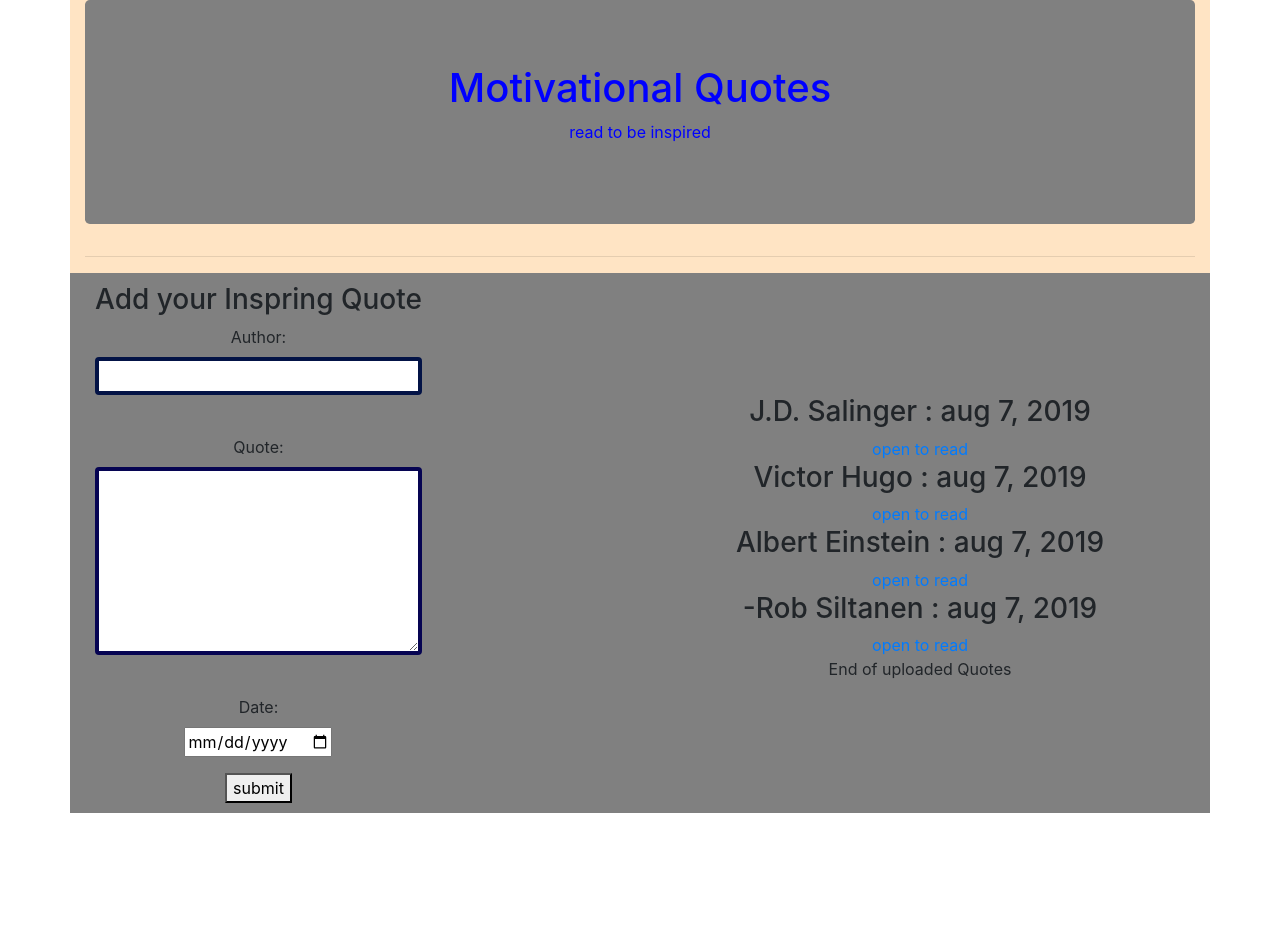
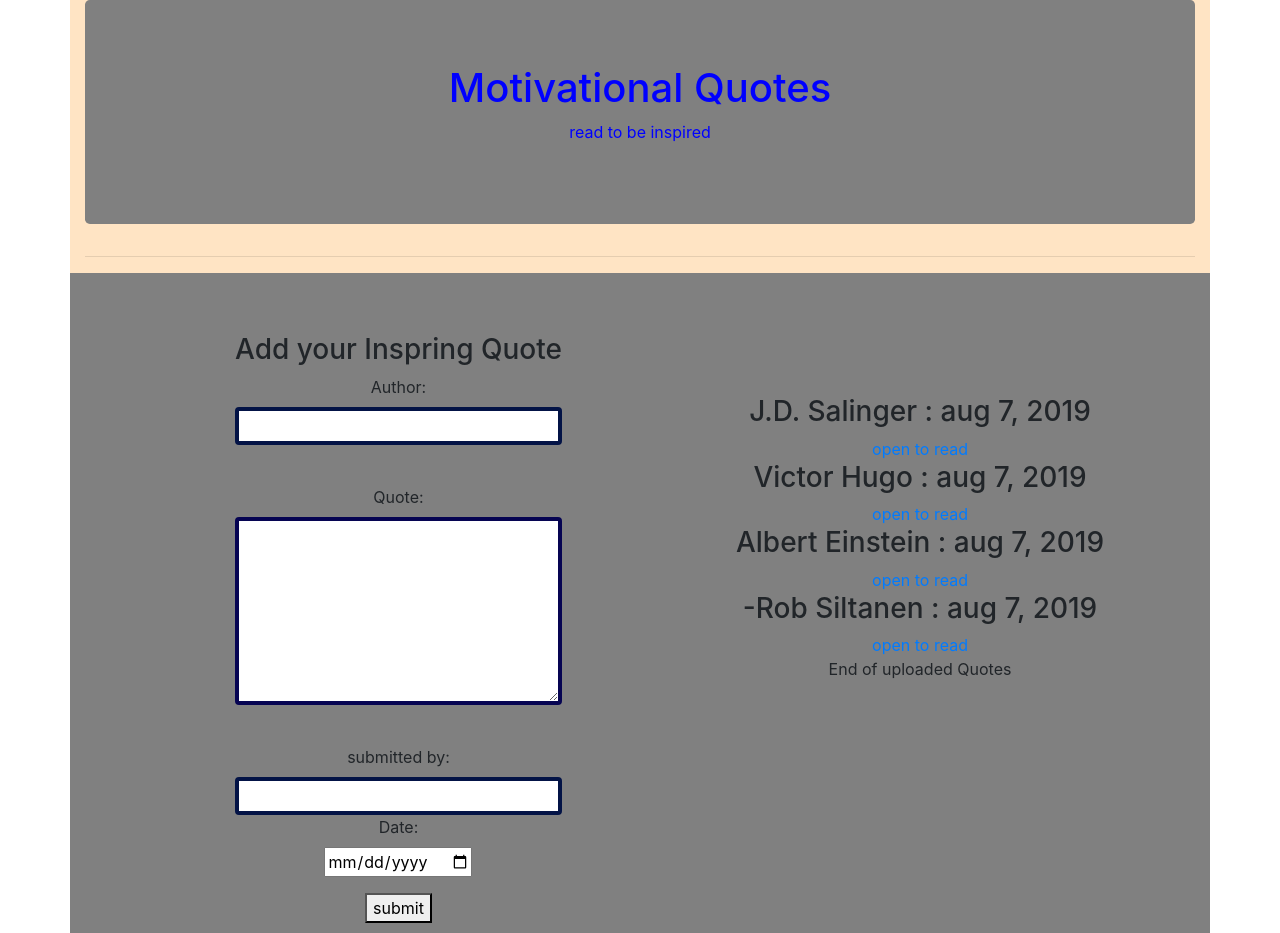
Before and after one commit to limobrian/Quotes-App, an Angular app: page / in a window 1280 px wide. Before the commit the page ends 813 px from the top, so only its background shows below. Built offline with nearby package versions, Linux system fonts and the light colour scheme.

Commit message:
added submit field

```diff
--- a/src/app/quote-form/quote-form.component.css
+++ b/src/app/quote-form/quote-form.component.css
@@ -6,10 +6,10 @@ border: 4px solid rgb(3, 19, 70);}
     margin-top: 9%;
 
 }
-/* .inp{
+.inp{
     border: 4px green;
 }
 #mov{
     margin-top: 10%;
     margin-left:25%
-} */
+}
--- a/src/app/quote-form/quote-form.component.html
+++ b/src/app/quote-form/quote-form.component.html
@@ -21,6 +21,8 @@
 
         <label for="description">Quote:</label>
         <br>
+
+
         <textarea class="form-control" id="description" rows="7" [(ngModel)]="newQuote.description" name="description"
           #description="ngModel" required style="width: 100%;border: 4px solid rgb(6, 4, 82);"></textarea>
         <br>
@@ -33,9 +35,16 @@
         {{newQuote.description}}
 
       </div>
+
+      <label for="name"> submitted by:</label>
+      <br>
+      <input class="form-control" id="name" [(ngModel)]="newQuote.name" name="name" #name="ngModel" required>
       <div class="form-group">
+
+
         <label for="complete">Date:</label>
         <br>
+
         <input type='date' id="complete" [(ngModel)]="newQuote.completeDate" name="completeDate" #completeDate="ngModel"
           required>
         <div [hidden]="completeDate.valid || completeDate.pristine" class="alert alert-danger">
@@ -45,6 +54,7 @@
 
       </div>
 
+
       <button type="submit" id="button">submit</button>
     </form>
   </div>
```
